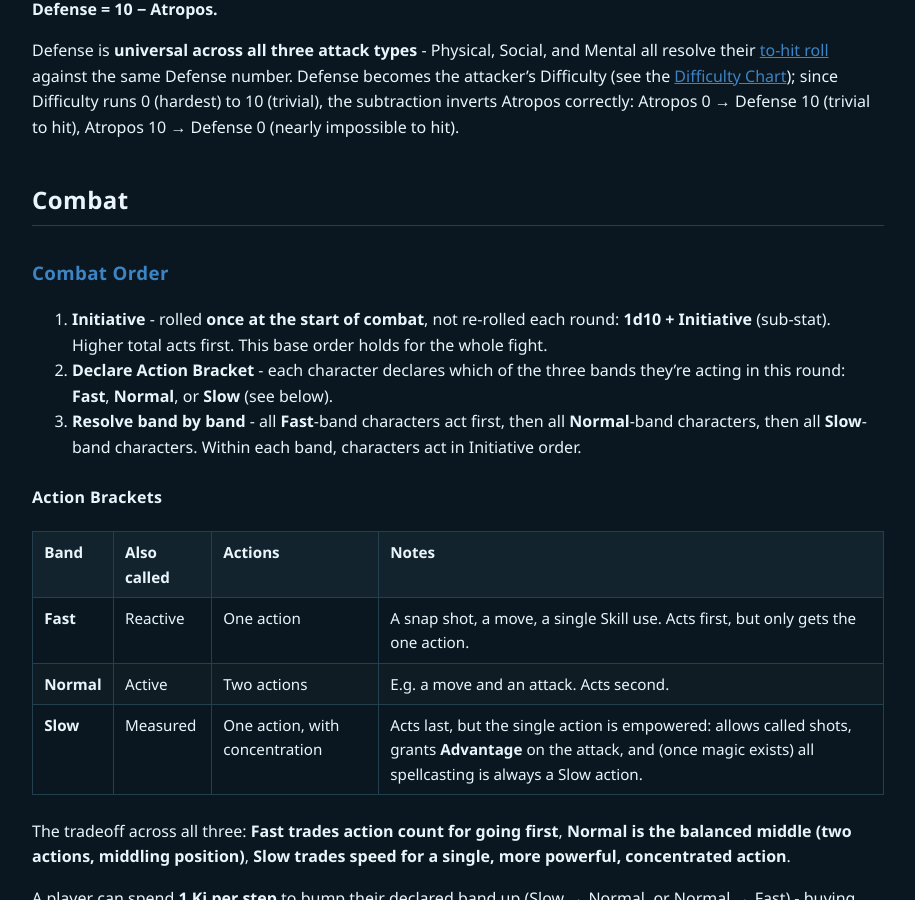
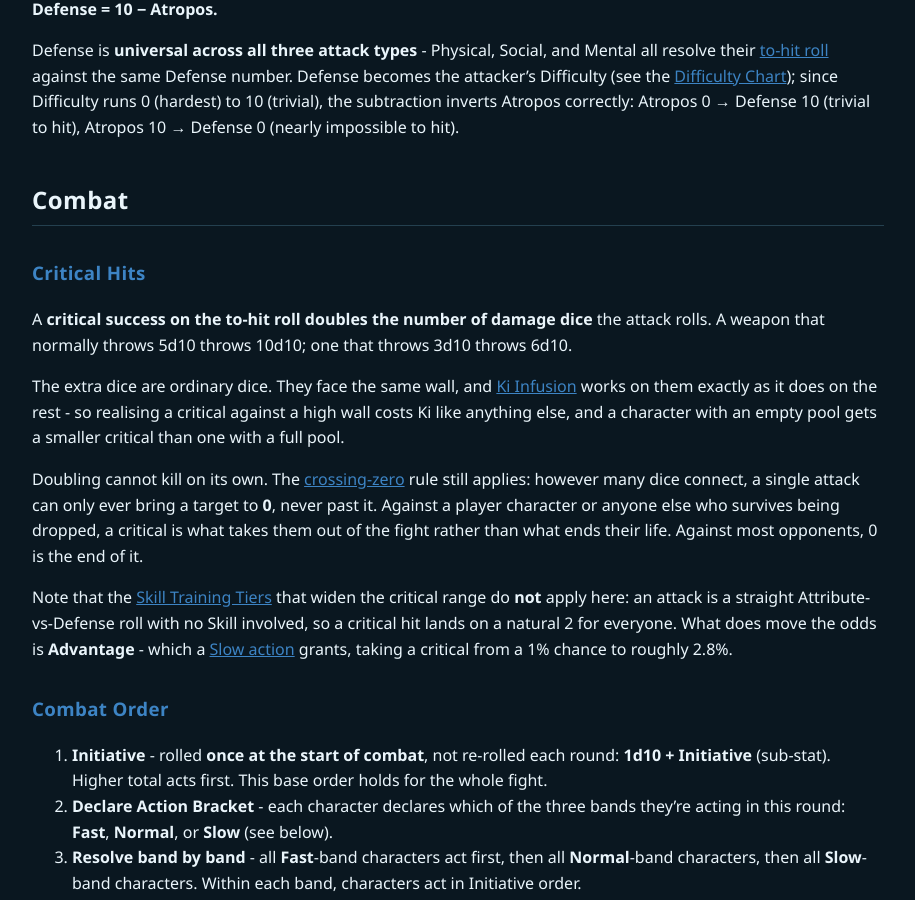
Before and after one commit to feralucce/20_Below, a Jekyll site: the page built from rules/rules.md, in a window 1280 px wide and 900 px high, scrolled down 13492 px. Shown: the whole window, without its empty margins (182-1097 px from the left). Built offline with Jekyll 4.4.1, drawn with Linux system fonts in a browser that asks for light colours; our own code applies the rules of GitHub Pages for plain Markdown files; some of the changed text lies outside the part shown.

Commit message:
Critical hits double the damage dice
A critical success on a to-hit roll doubles the number of damage dice.
Five becomes ten.

Chosen over the alternative - boosting every die free - because with
Ki Infusion now chosen after the roll, free boosting adds no damage at
all. A player already boosts every die that boosting can save, so the
"free" version saves exactly the same dice and only refunds 1.5 to 5
Ki. The best roll in the game would produce nothing visible on the
table. Doubling doubles the dice in front of everyone.

Doubling is safe here because of a rule that already exists. Crossing
zero means a single attack can never carry a target past 0, so a
critical takes someone out of the fight and cannot spike into an
instant kill. The extra dice are ordinary dice facing the same wall, so
cashing a critical against armour still costs Ki - a depleted character
gets a smaller critical, which is consistent with the rest of combat.

Also recorded, because it was not obvious: the Skill tiers that widen
the critical range never apply to an attack, since an attack uses no
Skill. A critical hit lands on a natural 2 for everyone regardless of
training. The only lever is Advantage, which a Slow action grants,
taking it from 1% to roughly 2.8%.

Co-Authored-By: Claude Opus 5 <noreply@anthropic.com>

```diff
--- a/docs/combat-flow-reference.html
+++ b/docs/combat-flow-reference.html
@@ -243,6 +243,8 @@
       <img src="assets/diagrams/attack-elements-row.svg" alt="Earth is Force, Air is Precision, Fire is Intensity, Water is Adaptation. Moira is never an attacking element." />
     </div>
     <p>Equal to or under your target number, you hit and move on to rolling damage. Over it, you miss - nothing happens this time. The same critical rule applies as anywhere else: a roll of 2 is always a critical success, a roll of 20 is always a critical failure, no matter the target number.</p>
+    <p><strong>A critical hit doubles your damage dice.</strong> A weapon that normally throws 5d10 throws 10d10. The extra dice are ordinary dice facing the same wall, so Ki still buys them through one - a critical against heavy armour costs you as much as any other attack would. Crossing zero still applies, so however many connect, one attack can only ever bring a target to 0.</p>
+    <p class="aside">Skill tiers that widen the critical range don't apply to attacks, because an attack uses no Skill - a critical hit lands on a natural 2 for everyone, expert or not. What does move the odds is Advantage, which a Slow action grants: it takes a critical from a 1% chance to roughly 2.8%.</p>
     <p class="aside">Declare your approach before you roll, not after seeing how the dice land. And this choice only feeds the to-hit roll - it doesn't change what category the attack is (Physical, Social, or Mental) or what damage your weapon actually deals.</p>
   </section>
 
--- a/rules/rules.md
+++ b/rules/rules.md
@@ -36,7 +36,7 @@ Per-Attribute example tasks (a Fire example vs. an Earth example at the same Dif
 
 **Critical results, regardless of target number:**
 
-- **A roll of 2** (both dice show 1) - critical success.
+- **A roll of 2** (both dice show 1) - critical success. In combat this has a specific effect, see [Critical Hits](#critical-hits).
 - **A roll of 20** (both dice show 10) - critical failure.
 
 ### Advantage / Disadvantage
@@ -309,6 +309,16 @@ Defense is **universal across all three attack types** - Physical, Social, and M
 
 ## Combat
 
+### Critical Hits
+
+A **critical success on the to-hit roll doubles the number of damage dice** the attack rolls. A weapon that normally throws 5d10 throws 10d10; one that throws 3d10 throws 6d10.
+
+The extra dice are ordinary dice. They face the same wall, and [Ki Infusion](#ki-infusion) works on them exactly as it does on the rest - so realising a critical against a high wall costs Ki like anything else, and a character with an empty pool gets a smaller critical than one with a full pool.
+
+Doubling cannot kill on its own. The [crossing-zero](#health-levels) rule still applies: however many dice connect, a single attack can only ever bring a target to **0**, never past it. Against a player character or anyone else who survives being dropped, a critical is what takes them out of the fight rather than what ends their life. Against most opponents, 0 is the end of it.
+
+Note that the [Skill Training Tiers](skills.md#training-tiers) that widen the critical range do **not** apply here: an attack is a straight Attribute-vs-Defense roll with no Skill involved, so a critical hit lands on a natural 2 for everyone. What does move the odds is **Advantage** - which a [Slow action](#action-brackets) grants, taking a critical from a 1% chance to roughly 2.8%.
+
 ### Combat Order
 
 1. **Initiative** - rolled **once at the start of combat**, not re-rolled each round: **1d10 + Initiative** (sub-stat). Higher total acts first. This base order holds for the whole fight.
```
Also changed, not shown: rules/glossary.md (+3 -1 lines).
